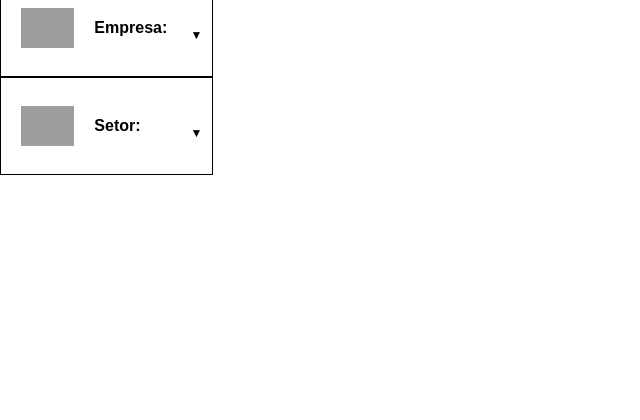
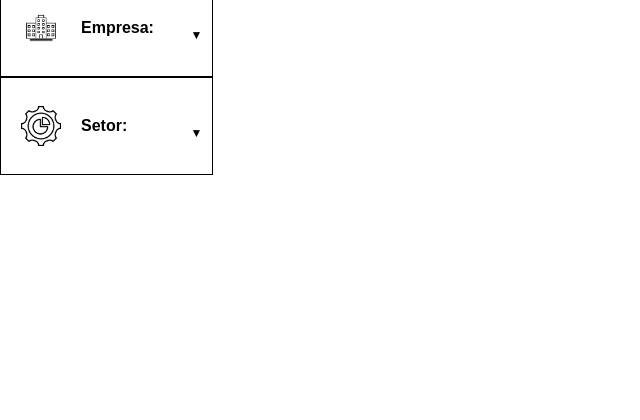
Before and after one commit to felipeshicasho/ProjetoAthia-main, a PHP site: page /html/index.html in a window 1280 px wide. Shown: the part 133-553 px from the top of the page, without its empty margins (0-640 px from the left). Run offline with PHP 8.4, Linux system fonts and the light colour scheme; grey boxes are pictures that could not be loaded.

Commit message:
Ícones adicionados ao front da página

```diff
--- a/client/css/index.css
+++ b/client/css/index.css
@@ -65,7 +65,7 @@
   }
 
   .li__principal.active ul {
-      max-height: 200px; /* Defina um valor grande o suficiente para conter o conteúdo */
+      max-height: 400px; /* Defina um valor grande o suficiente para conter o conteúdo */
   }
 
   .li__principal.active::after {
@@ -86,3 +86,15 @@
   .li__icon{
       height: 40px;
   }
+
+  .li__icon__button{
+    height: 20px;
+    margin: 4px;
+  }
+
+  .li__menu{
+    display: flex;
+    align-items: center;
+    gap: 10px;
+
+  }
--- a/client/html/index.html
+++ b/client/html/index.html
@@ -10,7 +10,11 @@
     <nav>
       <section class="nav__main">
         <section class="nav__img">
-          <img src="assets/logo.png" class="img__sigame" alt="Logo do sistema" />
+          <img
+            src="../assets/icon/empresa.png"
+            class="img__sigame"
+            alt="Logo do sistema"
+          />
         </section>
 
         <section>
@@ -26,24 +30,89 @@
       <aside>
         <ul>
           <li class="li__principal">
-            <section class="li__button"><img src="assets/icon/empresa.png"
-            class="li__icon" alt="Ícone da empresa"> Empresa:</section>
+            <section class="li__button">
+              <img
+                src="../assets/icon/empresa.png"
+                class="li__icon"
+                alt="Ícone da empresa"
+              />
+              Empresa:
+            </section>
             <ul>
-              <li class="li__link"><a href="">Adicionar Empresa</a></li>
-              <li class="li__link"><a href="">Modificar Empresa</a></li>
-              <li class="li__link"><a href="">Remover Empresa</a></li>
-              <li class="li__link"><a href="">Visualizar Empresa</a></li>
-              <li class="li__link"><a href="">Visualizar Setores da Empresa</a></li>
+              <li class="li__link li__menu">
+                <img
+                  class="li__icon__button"
+                  src="../assets/icon/add.png"
+                  alt=""
+                /><a href="">Adicionar Empresa</a>
+              </li>
+              <li class="li__link li__menu">
+                <img
+                  class="li__icon__button"
+                  src="../assets/icon/updated.png"
+                  alt=""
+                /><a href="">Modificar Empresa</a>
+              </li>
+              <li class="li__link li__menu">
+                <img
+                  class="li__icon__button"
+                  src="../assets/icon/remove.png"
+                  alt=""
+                /><a href="">Remover Empresa</a>
+              </li>
+              <li class="li__link li__menu">
+                <img
+                  class="li__icon__button"
+                  src="../assets/icon/view.png"
+                  alt=""
+                /><a href="">Visualizar Empresa</a>
+              </li>
+              <li class="li__link li__menu">
+                <img
+                  class="li__icon__button"
+                  src="../assets/icon/view.png"
+                  alt=""
+                />
+                <a href="">Visualizar Setores da Empresa</a>
+              </li>
             </ul>
           </li>
           <li class="li__principal">
-            <section class="li__button"><img src="assets/icon/setor.png"
-            class="li__icon" alt="Ícone do setor"> Setor:</section>
+            <section class="li__button">
+              <img
+                src="../assets/icon/setor.png"
+                class="li__icon"
+                alt="Ícone do setor"
+              />
+              Setor:
+            </section>
             <ul>
-              <li class="li__link"><a href="">Adicionar Setor</a></li>
-              <li class="li__link"><a href="">Modificar Setor</a></li>
-              <li class="li__link"><a href="">Remover Setor</a></li>
-              <li class="li__link"><a href="">Visualizar Setor</a></li>
+              <li class="li__link li__menu">
+                <img src="../assets/icon/add.png" class="li__icon__button" alt="" /><a
+                  href=""
+                  >Adicionar Setor</a
+                >
+              </li>
+              <li class="li__link li__menu">
+                <img
+                  src="../assets/icon/updated.png"
+                  class="li__icon__button"
+                  alt=""
+                /><a href="">Modificar Setor</a>
+              </li>
+              <li class="li__link li__menu">
+                <img
+                  src="../assets/icon/remove.png"
+                  class="li__icon__button"
+                  alt=""
+                /><a href="">Remover Setor</a>
+              </li>
+              <li class="li__link li__menu">
+                <img src="../assets/icon/view.png" class="li__icon__button" alt="" /><a
+                  href=""
+                  >Visualizar Setor</a
+                >
+              </li>
             </ul>
           </li>
         </ul>
```
Also changed, not shown: client/assets/icon/add.png (added), client/assets/icon/empresa.png (added), client/assets/icon/remove.png (added), client/assets/icon/setor.png (added), client/assets/icon/updated.png (added), client/assets/icon/view.png (added).
